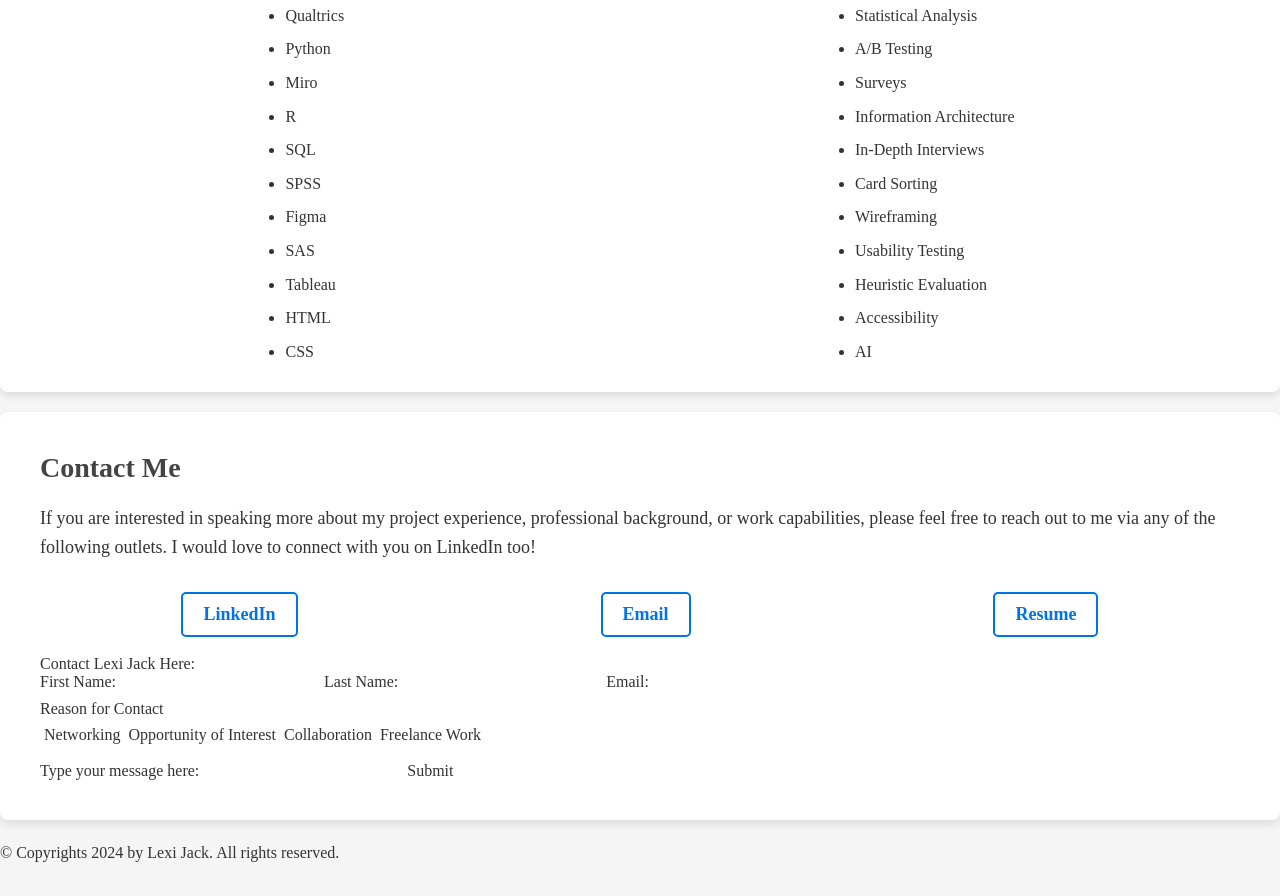
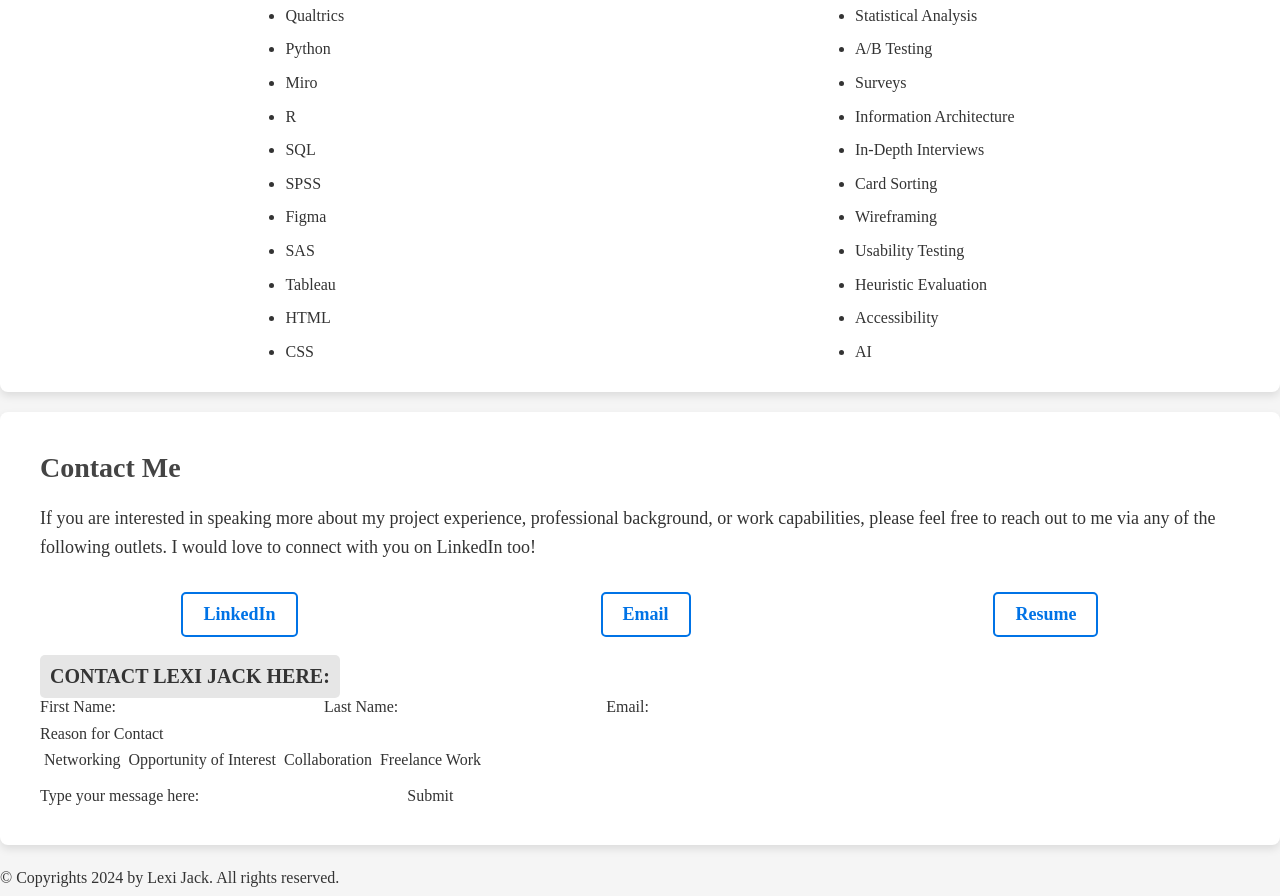
Before and after one commit to lexijack/539_final_project, a plain HTML site: page index.html in a window 1280 px wide. Shown: the part 1060-1956 px from the top of the page. Before the commit the page ends 1931 px from the top, so only its background shows below. Drawn offline with Linux system fonts and the light colour scheme.

Commit message:
Add files via upload

```diff
--- a/css/style.css
+++ b/css/style.css
@@ -39,6 +39,9 @@ body {
       transition: none;        /* sets to default setting */
      }
 
+  }
+  *:focus{
+    outline: 2px solid #0073e6;
   }
 
 h1 {
@@ -126,7 +129,7 @@ nav ul li a.active-page
     margin-bottom: 30px;
 }
 
-.section-title {
+.section-title, #contactme {
     font-size: 20px;
     background-color: #e6e6e6;
     padding: 10px;
```
